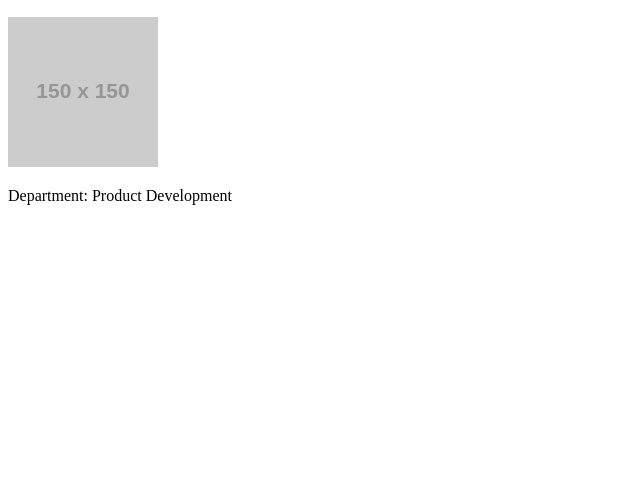
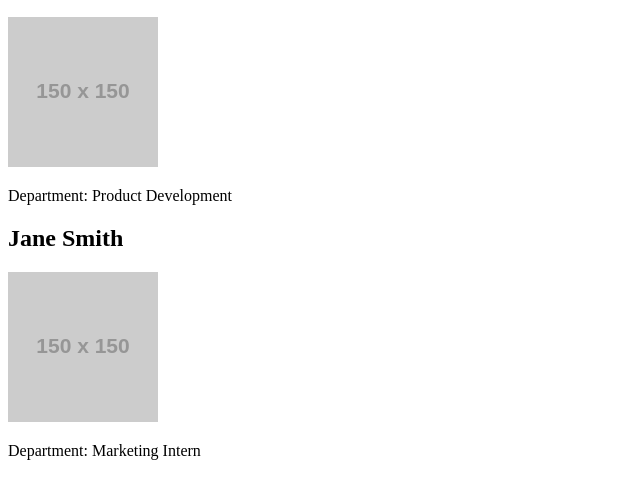
Before and after one commit to saipavan3009/TeamIntroPage, a plain HTML site: page index.html in a window 1280 px wide. Shown: the part 110-608 px from the top of the page, without its empty margins (0-640 px from the left). Drawn offline with Linux system fonts and the light colour scheme; placeholder pictures from the web are drawn by us.

Commit message:
Added Jane Smith's details to Team Intro page

```diff
--- a/index.html
+++ b/index.html
@@ -10,5 +10,11 @@
         <img src="https://via.placeholder.com/150" alt="John Doe Photo">
         <p>Department: Product Development</p>
     </div>
+    <div>
+        <h2>Jane Smith</h2>
+        <img src="https://via.placeholder.com/150" alt="Jane Smith Photo">
+        <p>Department: Marketing Intern</p>
+    </div>
+
 </body>
 </html>
```
